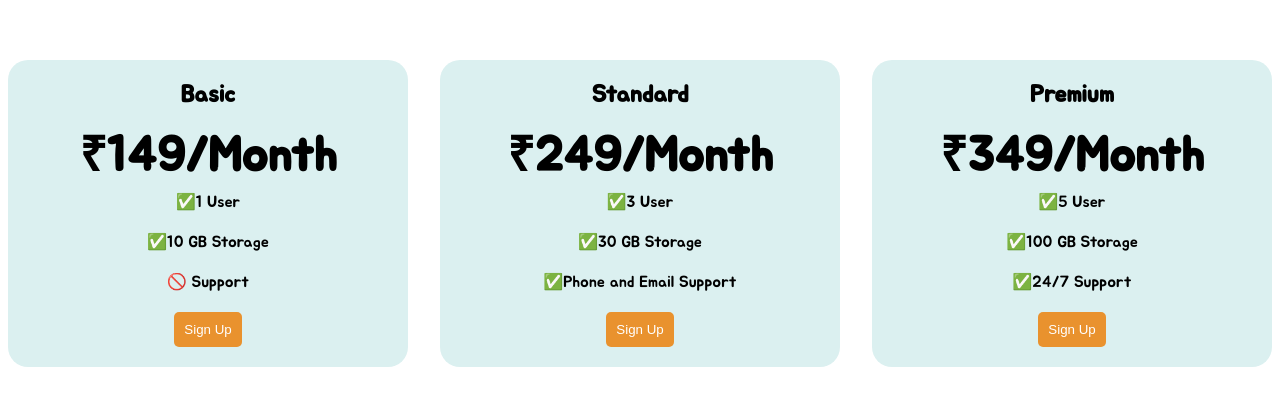
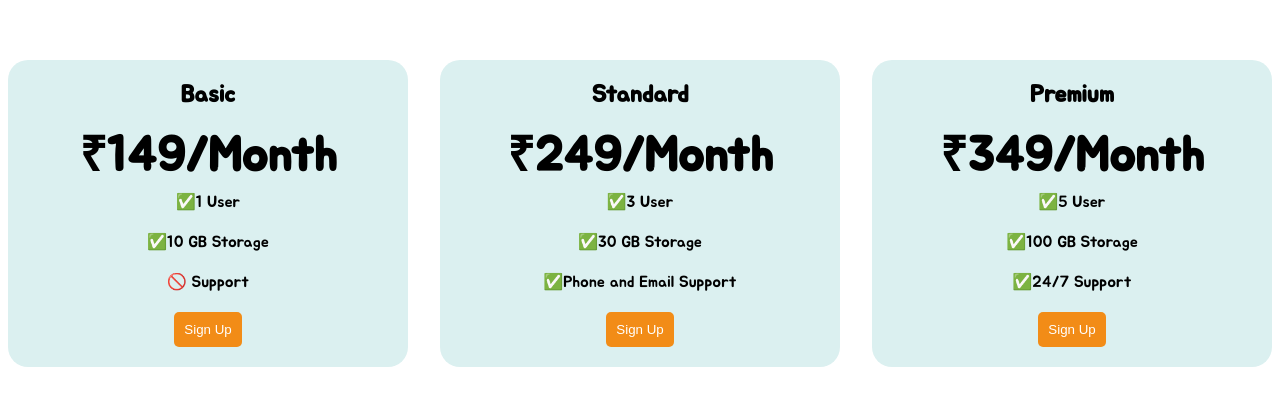
Before and after one commit to its-raghu/Pricing-Table, a plain HTML site: page index.html in a window 1280 px wide. Shown: the part 195-600 px from the top of the page. Drawn offline with Linux system fonts and the light colour scheme; a web font is replaced by a local one.

Commit message:
Add files via upload

```diff
--- a/styles.css
+++ b/styles.css
@@ -36,11 +36,15 @@ ul > li{
 }
 button{
     padding: 10px;
-    background-color: rgb(233, 146, 46);
+    background-color: hwb(32 9% 5%);
     border: none;
     border-radius: 5px;
     color: white;
 }
+button:active{
+    background-color: hwb(32 36% 10%);
+}
+
 @media (max-width:1250px){
     .pricing-container{
         flex-direction: column;
```
